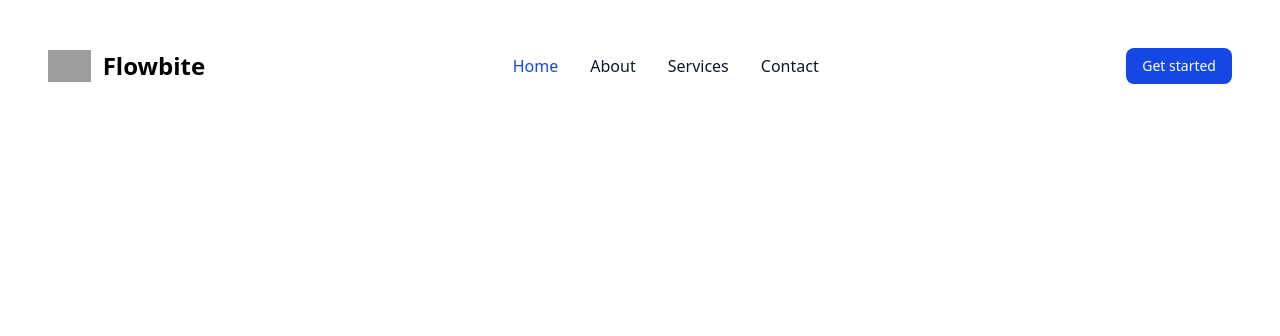
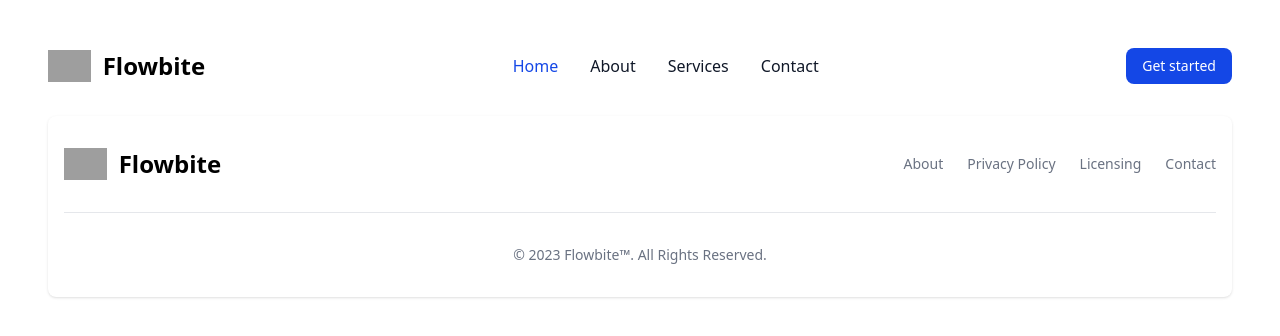
Before and after one commit to olatundeh/Ecommerce-Application, a React (Vite) app in the folder client/: page / in a window 1280 px wide. Shown: the top 336 px of the page. Built offline with nearby package versions, Linux system fonts and the light colour scheme; grey boxes are pictures that could not be loaded.

Commit message:
Add Footer component to App layout

```diff
--- a/client/src/App.jsx
+++ b/client/src/App.jsx
@@ -1,12 +1,15 @@
 import { useState } from 'react'
 import './App.css'
 import Navbar from './Layouts/Navbar'
+import Footer from './Layouts/Footer'
 
 function App() {
 
   return (
     <>
       <Navbar />
+
+      <Footer />
     </>
   )
 }
```
